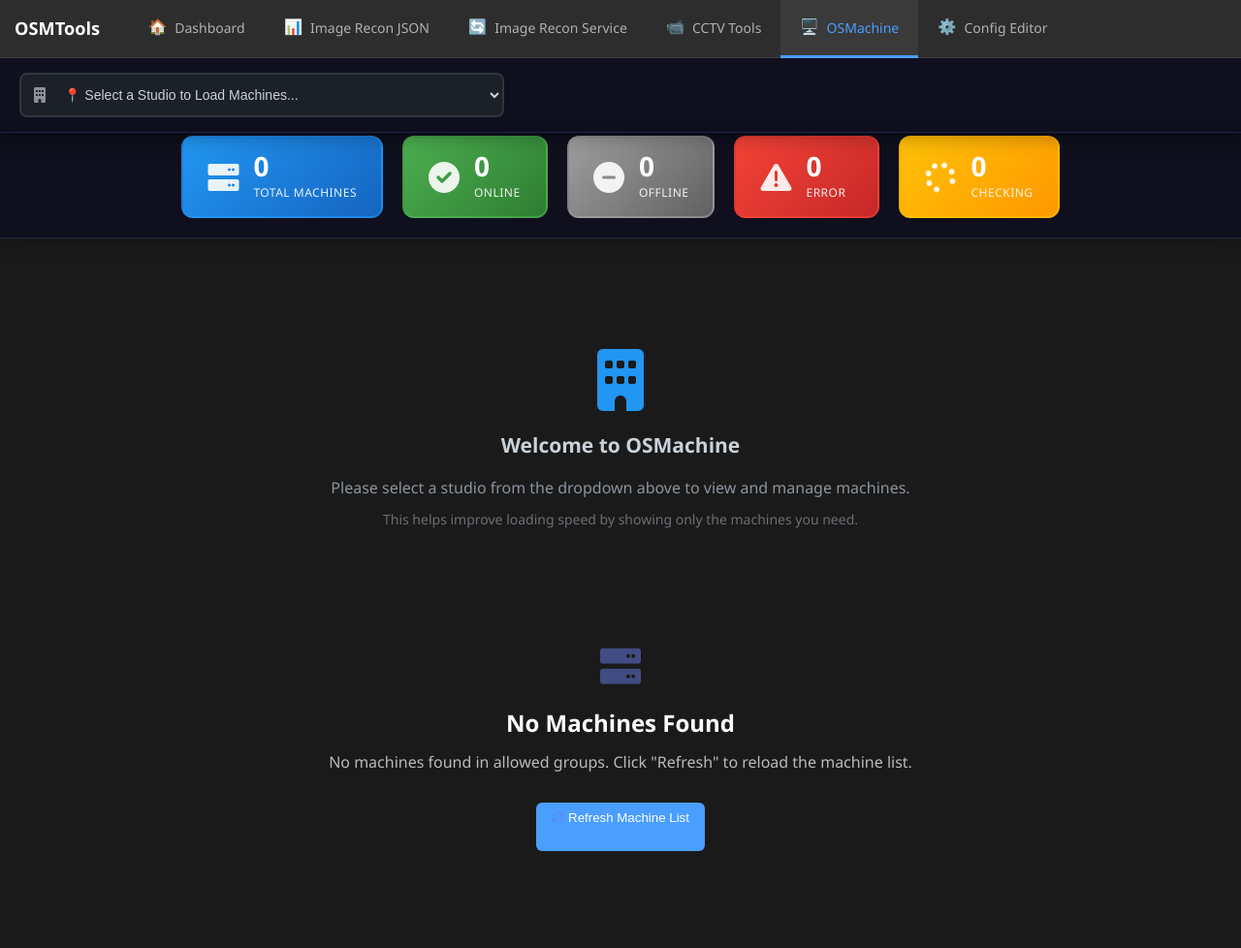
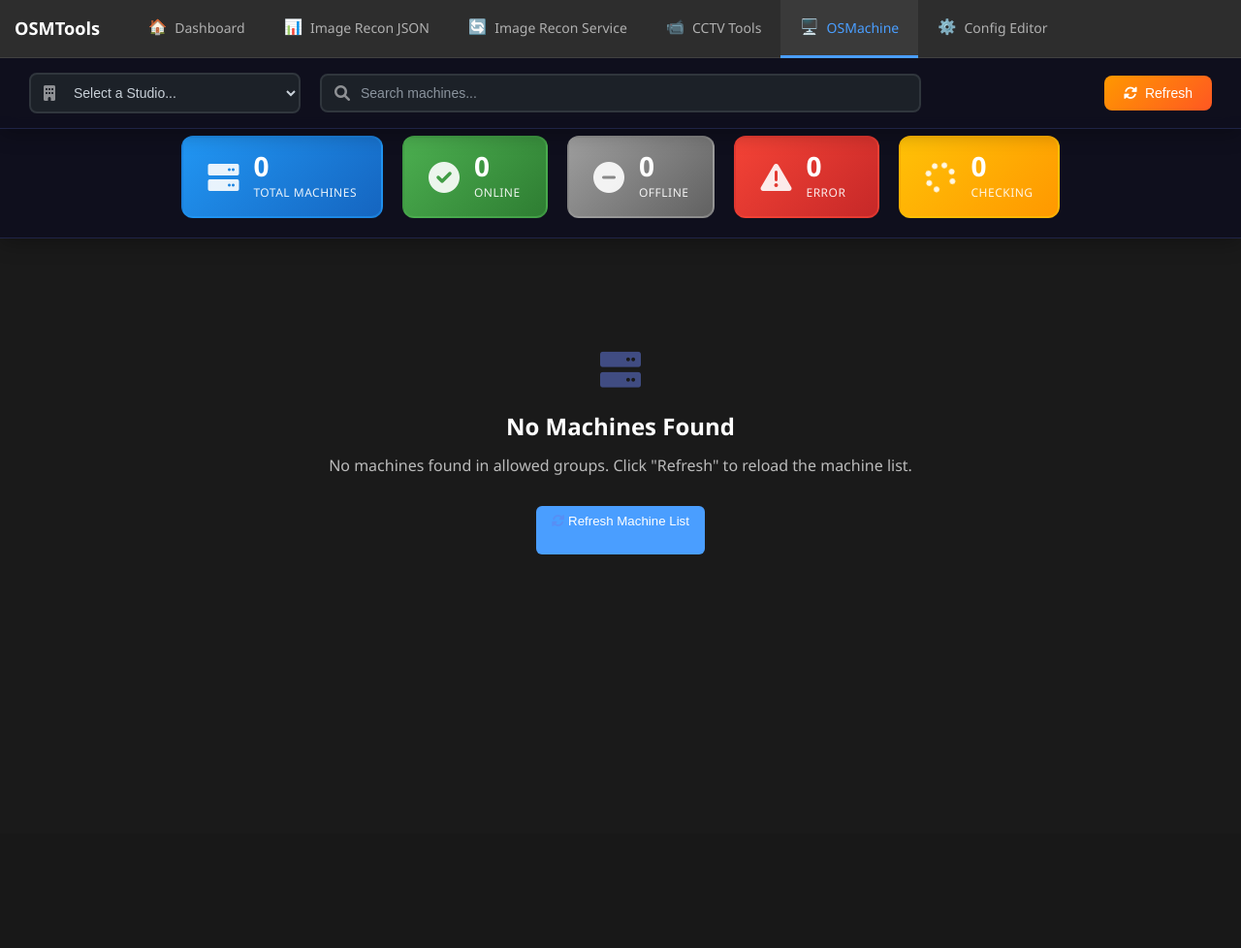
Before and after one commit to aaronw66/OSMTools-FastAPI, a Python web app: template templates/osmachine.html in a window 1280 px wide. Shown: the whole page at 97% size. After the commit the page ends 572 px from the top, so only its background shows below. Run offline with Jinja, Linux system fonts and the light colour scheme; the template is opened without the code that fills it, so the values that code supplies are empty.

Commit message:
update mazchine

```diff
--- a/static/css/osmachine.css
+++ b/static/css/osmachine.css
@@ -7,32 +7,38 @@ body {
 }
 
 /* Search and Controls Bar */
-.search-controls-bar {
+.top-bar {
     position: fixed;
     top: 60px;
     left: 0;
     right: 0;
     background: rgba(15, 15, 30, 0.95);
     backdrop-filter: blur(10px);
-    padding: 15px 20px;
+    padding: 15px 30px;
     border-bottom: 1px solid rgba(102, 126, 234, 0.2);
     z-index: 999;
-    display: flex;
-    justify-content: space-between;
+    display: grid;
+    grid-template-columns: 280px 1fr 280px;
     align-items: center;
     gap: 20px;
     box-shadow: 0 4px 20px rgba(0, 0, 0, 0.3);
 }
 
-.search-box-wrapper {
+.studio-selector-wrapper {
     position: relative;
-    flex: 1;
-    max-width: 500px;
+    width: 280px;
+}
+
+.global-search-wrapper {
+    position: relative;
+    width: 100%;
+    max-width: 100%;
+    justify-self: center;
 }
 
 .studio-select {
     width: 100%;
-    padding: 12px 12px 12px 40px;
+    padding: 10px 12px 10px 40px;
     background: #1c2128;
     border: 2px solid #30363d;
     border-radius: 8px;
@@ -70,31 +76,31 @@ body {
     pointer-events: none;
 }
 
-#searchBox {
+#searchBox, #globalSearchBox {
     width: 100%;
-    padding: 12px 15px 12px 45px;
+    padding: 10px 15px 10px 40px;
     font-size: 14px;
-    border: 2px solid rgba(102, 126, 234, 0.3);
-    border-radius: 25px;
-    background: rgba(255, 255, 255, 0.05);
-    color: white;
+    border: 2px solid #30363d;
+    border-radius: 8px;
+    background: #1c2128;
+    color: #c9d1d9;
     outline: none;
     transition: all 0.3s ease;
 }
 
-#searchBox::placeholder {
-    color: rgba(255, 255, 255, 0.5);
+#searchBox::placeholder, #globalSearchBox::placeholder {
+    color: #8b949e;
 }
 
-#searchBox:focus {
-    border-color: rgba(102, 126, 234, 0.6);
-    box-shadow: 0 0 0 3px rgba(102, 126, 234, 0.2);
-    background: rgba(255, 255, 255, 0.08);
+#searchBox:focus, #globalSearchBox:focus {
+    border-color: #2196F3;
+    box-shadow: 0 0 0 3px rgba(33, 150, 243, 0.1);
 }
 
 .control-buttons {
     display: flex;
     gap: 10px;
+    justify-content: flex-end;
 }
 
 .btn-control {
@@ -784,12 +790,14 @@ body {
 
 /* Responsive Design */
 @media (max-width: 768px) {
-    .search-controls-bar {
+    .top-bar {
         flex-direction: column;
         gap: 10px;
     }
 
-    .search-box-wrapper {
+    .studio-selector-wrapper,
+    .global-search-wrapper {
+        width: 100%;
         max-width: 100%;
     }
 
--- a/static/js/osmachine.js
+++ b/static/js/osmachine.js
@@ -70,6 +70,23 @@ function toggleCategory(categoryId) {
     if (content && icon) {
         content.classList.toggle('collapsed');
         icon.classList.toggle('collapsed');
+    }
+}
+
+// Toggle category collapse for studio view
+function toggleCategoryCollapse(studioId) {
+    const content = document.getElementById(`category-${studioId}`);
+    const header = content?.parentElement?.querySelector('.category-header');
+    const icon = header?.querySelector('.collapse-icon');
+
+    if (content) {
+        if (content.style.display === 'none') {
+            content.style.display = 'block';
+            if (icon) icon.style.transform = 'rotate(0deg)';
+        } else {
+            content.style.display = 'none';
+            if (icon) icon.style.transform = 'rotate(-90deg)';
+        }
     }
 }
 
@@ -640,9 +657,7 @@ function handleStudioChange() {
     const selectedStudio = studioSelect.value;
 
     if (!selectedStudio) {
-        // Hide machine list and controls
-        document.getElementById('machineSearchBox').style.display = 'none';
-        document.getElementById('refreshBtn').style.display = 'none';
+        // Clear machine list
         document.getElementById('checkStatusBtn').style.display = 'none';
         document.querySelector('.machines-container').innerHTML = '';
         updateHealthSummary();
@@ -651,13 +666,43 @@ function handleStudioChange() {
 
     currentSelectedStudio = selectedStudio;
 
-    // Show search box and controls
-    document.getElementById('machineSearchBox').style.display = 'flex';
-    document.getElementById('refreshBtn').style.display = 'inline-block';
+    // Show check status button
     document.getElementById('checkStatusBtn').style.display = 'inline-block';
 
     // Display machines for selected studio
     displayStudioMachines(selectedStudio);
+
+    console.log(`📍 Studio selected: ${selectedStudio}`);
+}
+
+// Global search across all studios to find machine location
+function handleGlobalSearch() {
+    const searchTerm = document.getElementById('globalSearchBox').value.trim();
+
+    if (!searchTerm || !allMachinesData) {
+        return;
+    }
+
+    console.log(`🔍 Global search for: "${searchTerm}"`);
+
+    // Search across all studios
+    let found = false;
+    for (const [studioName, machines] of Object.entries(allMachinesData)) {
+        for (const machine of machines) {
+            if (machine.ip.includes(searchTerm) || machine.config_id.toLowerCase().includes(searchTerm.toLowerCase())) {
+                console.log(`✅ Found machine ${machine.ip} (${machine.config_id}) in studio: ${studioName}`);
+                showAlert(`Machine ${machine.ip} (${machine.config_id}) is in studio: ${studioName}`, 'success');
+                found = true;
+                break;
+            }
+        }
+        if (found) break;
+    }
+
+    if (!found) {
+        console.log(`❌ Machine not found: "${searchTerm}"`);
+        showAlert(`Machine "${searchTerm}" not found in any studio`, 'error');
+    }
 }
 
 // Render a single machine card
--- a/templates/osmachine.html
+++ b/templates/osmachine.html
@@ -5,27 +5,27 @@
     <meta name="viewport" content="width=device-width, initial-scale=1.0">
     <title>OSMachine - Machine Restart Tool</title>
     <link rel="stylesheet" href="/static/css/common.css?v=1759732258">
-    <link rel="stylesheet" href="/static/css/osmachine.css?v=20251008f">
+    <link rel="stylesheet" href="/static/css/osmachine.css?v=20251008i">
     <link rel="stylesheet" href="https://cdnjs.cloudflare.com/ajax/libs/font-awesome/6.0.0/css/all.min.css">
     <link rel="icon" href="/static/zy.ico" type="image/x-icon">
 </head>
 <body>
     {% include 'navbar.html' %}
 
-    <!-- Search and Controls Bar -->
-    <div class="search-controls-bar">
-        <div class="search-box-wrapper">
+    <!-- Top Bar: Studio Selection + Global Search -->
+    <div class="top-bar">
+        <div class="studio-selector-wrapper">
             <i class="fas fa-building search-icon-left"></i>
             <select id="studioSelect" class="studio-select" onchange="handleStudioChange()">
-                <option value="">📍 Select a Studio to Load Machines...</option>
+                <option value="">Select a Studio...</option>
             </select>
         </div>
-        <div class="search-box-wrapper" id="machineSearchBox" style="display: none; margin-left: 15px;">
+        <div class="global-search-wrapper">
             <i class="fas fa-search search-icon-left"></i>
-            <input type="text" id="searchBox" placeholder="🔍 Search machines..." />
+            <input type="text" id="globalSearchBox" placeholder="Search machines..." onkeyup="handleGlobalSearch()" />
         </div>
         <div class="control-buttons">
-            <button class="btn-control btn-refresh" onclick="refreshMachines()" title="Refresh Machine List" id="refreshBtn" style="display:none;">
+            <button class="btn-control btn-refresh" onclick="refreshMachines()" title="Refresh Machine List" id="refreshBtn">
                 <i class="fas fa-sync-alt"></i> Refresh
             </button>
             <button class="btn-control btn-check-all" onclick="checkSelectedStudio()" title="Check Studio Machines Status" id="checkStatusBtn" style="display:none;">
@@ -77,13 +77,7 @@
     <div class="main-container">
         <div class="content">
             <div class="machines-container">
-                <!-- Welcome message - will be replaced when studio is selected -->
-                <div class="welcome-message" style="text-align: center; padding: 60px 20px; color: #8b949e;">
-                    <i class="fas fa-building" style="font-size: 64px; color: #2196F3; margin-bottom: 20px;"></i>
-                    <h2 style="color: #c9d1d9; margin-bottom: 15px;">Welcome to OSMachine</h2>
-                    <p style="font-size: 16px; margin-bottom: 10px;">Please select a studio from the dropdown above to view and manage machines.</p>
-                    <p style="font-size: 14px; opacity: 0.7;">This helps improve loading speed by showing only the machines you need.</p>
-                </div>
+                <!-- Machines will be loaded here dynamically when a studio is selected -->
             </div>
             {% if categorized_machines %}
                 {% for category, groups in categorized_machines.items() %}
@@ -307,6 +301,6 @@
     </div>
 
     <script src="/static/js/common.js?v=1759732258"></script>
-    <script src="/static/js/osmachine.js?v=20251008g"></script>
+    <script src="/static/js/osmachine.js?v=20251008i"></script>
 </body>
 </html>
```
Also changed, not shown: modules/osmachine/service.py (+16 -7 lines), 1 other file.
